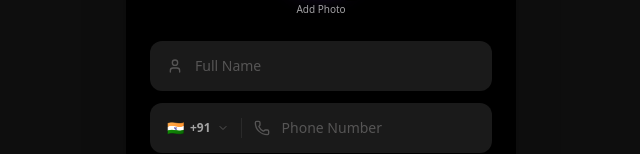
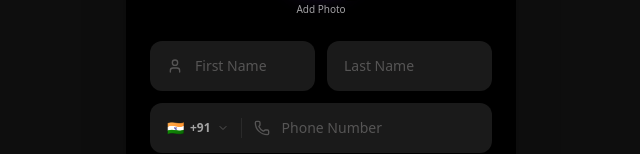
Before and after one commit to GokulAjithV/crease-lens, a React (Vite) app: page /register in a window 1280 px wide. Shown: the part 162-316 px from the top of the page, without its empty margins (319-959 px from the left). Built offline with nearby package versions, Linux system fonts and the light colour scheme.

Commit message:
split name into first and last

```diff
--- a/src/pages/Homepage.tsx
+++ b/src/pages/Homepage.tsx
@@ -23,8 +23,10 @@ export default function Homepage() {
   let displayName = 'User';
   let initial = 'U';
 
-  if (user?.full_name || user?.name) {
-    displayName = user.full_name || user.name;
+  if (user?.first_name || user?.last_name || user?.name) {
+    const fn = user.first_name || '';
+    const ln = user.last_name || '';
+    displayName = fn || ln ? `${fn} ${ln}`.trim() : user.name;
     initial = displayName.charAt(0).toUpperCase();
   } else if (user?.phone) {
     displayName = user.phone;
--- a/src/pages/Register.tsx
+++ b/src/pages/Register.tsx
@@ -7,7 +7,8 @@ type BatHand = 'right' | 'left';
 
 export default function Register() {
   const navigate = useNavigate();
-  const [fullName, setFullName] = useState('');
+  const [firstName, setFirstName] = useState('');
+  const [lastName, setLastName] = useState('');
   const [phone, setPhone] = useState('');
   const [email, setEmail] = useState('');
   const [password, setPassword] = useState('');
@@ -40,7 +41,8 @@ export default function Register() {
 
     try {
       const payload = {
-        full_name: fullName,
+        first_name: firstName,
+        last_name: lastName,
         phone: phone || undefined,
         email: email || undefined,
         password: password,
@@ -108,16 +110,27 @@ export default function Register() {
 
         {/* Input Fields */}
         <div className="space-y-3 mb-6">
-          {/* Full Name */}
-          <div className="bg-[#1a1a1a] rounded-xl flex items-center px-4 py-3.5 gap-3 border border-transparent focus-within:border-[#a855f7]/40 transition-colors">
-            <User size={16} className="text-[#565555] flex-shrink-0" />
-            <input
-              type="text"
-              placeholder="Full Name"
-              value={fullName}
-              onChange={(e) => setFullName(e.target.value)}
-              className="flex-1 bg-transparent text-sm text-[#ffffff] placeholder-[#565555] outline-none"
-            />
+          {/* Name Fields */}
+          <div className="flex gap-3">
+            <div className="bg-[#1a1a1a] flex-1 rounded-xl flex items-center px-4 py-3.5 gap-3 border border-transparent focus-within:border-[#a855f7]/40 transition-colors">
+              <User size={16} className="text-[#565555] flex-shrink-0" />
+              <input
+                type="text"
+                placeholder="First Name"
+                value={firstName}
+                onChange={(e) => setFirstName(e.target.value)}
+                className="flex-1 w-full bg-transparent text-sm text-[#ffffff] placeholder-[#565555] outline-none"
+              />
+            </div>
+            <div className="bg-[#1a1a1a] flex-1 rounded-xl flex items-center px-4 py-3.5 border border-transparent focus-within:border-[#a855f7]/40 transition-colors">
+              <input
+                type="text"
+                placeholder="Last Name"
+                value={lastName}
+                onChange={(e) => setLastName(e.target.value)}
+                className="flex-1 w-full bg-transparent text-sm text-[#ffffff] placeholder-[#565555] outline-none"
+              />
+            </div>
           </div>
 
           {/* Phone */}
@@ -245,9 +258,9 @@ export default function Register() {
 
         <button
           type="submit"
-          disabled={loading || !agreedToTerms || !fullName || !phone || !password}
+          disabled={loading || !agreedToTerms || !firstName || !lastName || !phone || !password}
           className={`w-full py-4 rounded-2xl font-bold text-sm transition-all ${
-            agreedToTerms && fullName && phone && password && !loading
+            agreedToTerms && firstName && lastName && phone && password && !loading
               ? 'bg-gradient-to-r from-[#7c3aed] to-[#a855f7] text-[#ffffff] shadow-[0_4px_25px_rgba(124,58,237,0.4)] hover:shadow-[0_4px_30px_rgba(124,58,237,0.6)] active:scale-[0.98]'
               : 'bg-[#2a2a2a] text-[#565555] cursor-not-allowed'
           }`}
```
